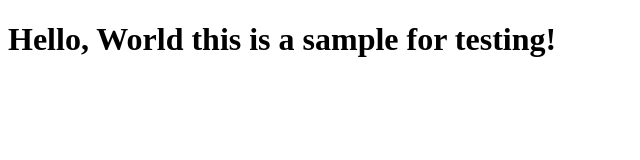
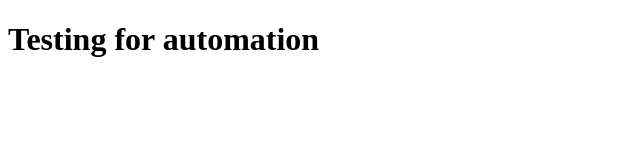
Before and after one commit to saikumarchinni/apache_local, a plain HTML site: page index.html in a window 1280 px wide. Shown: the whole page, without its empty margins (0-640 px from the left). Drawn offline with Linux system fonts and the light colour scheme.

Commit message:
second commit

```diff
--- a/index.html
+++ b/index.html
@@ -3,9 +3,9 @@
 <head>
     <meta charset="UTF-8">
     <meta name="viewport" content="width=device-width, initial-scale=1.0">
-    <title>APACHE</title>
+    <title>Testing</title>
 </head>
 <body>
-    <h1>Hello, World this is a sample for testing!</h1>
+    <h1>Testing for automation</h1>
 </body>
 </html>
```
